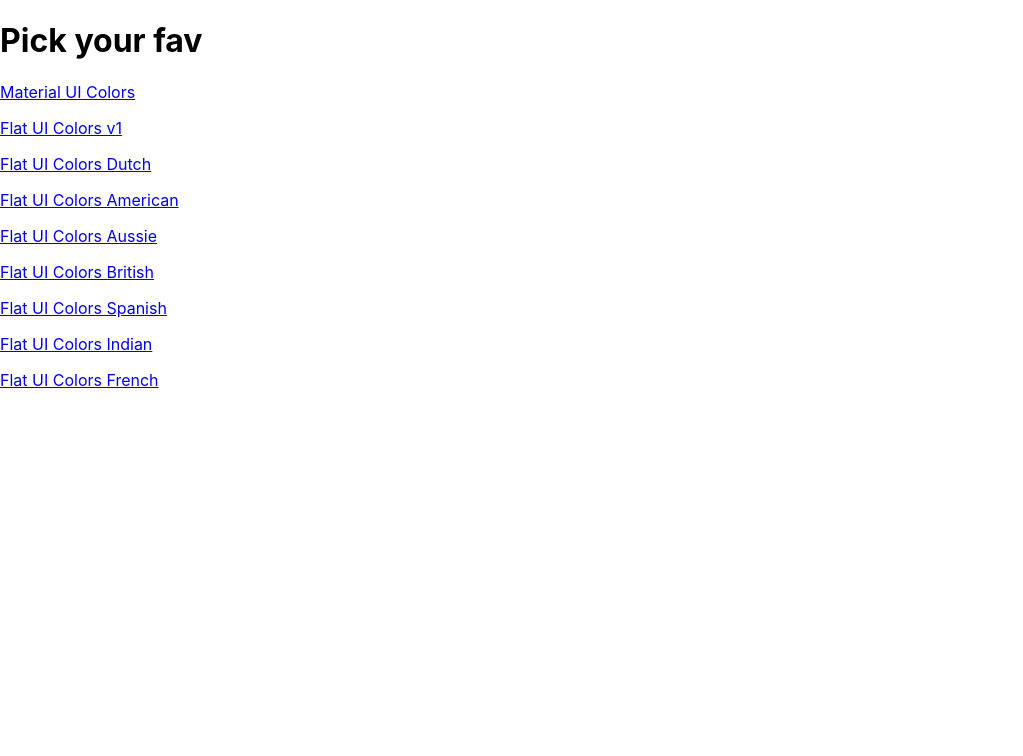
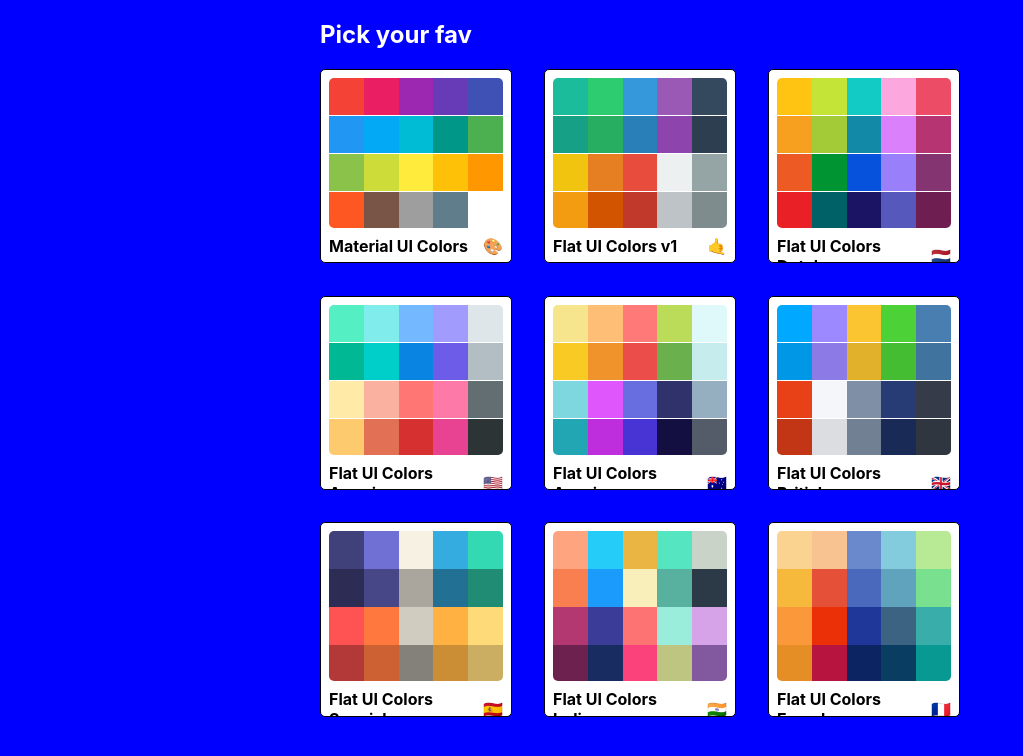
Before and after one commit to Igor2075/MCP, a React (Create React App) app in the folder color-picker/: page / in a window 1280 px wide. Shown: the top 756 px of the page, without its empty margins (0-1023 px from the left). Built offline with nearby package versions, Linux system fonts and the light colour scheme.

Commit message:
MiniPalette Landing Page

```diff
--- a/color-picker/src/App.js
+++ b/color-picker/src/App.js
@@ -1,8 +1,10 @@
 import React, { Component } from "react";
 import { Route, Switch } from "react-router-dom";
 import Palette from "./Palette";
+
 import PaletteList from "./PaletteList";
 import seedColors from "./seedColors";
+
 import { generatePalette } from "./colorhelpers";
 
 class App extends Component {
@@ -17,7 +19,9 @@
         <Route
           exact
           path="/"
-					render={() => <PaletteList palettes={seedColors} />}
+          render={(routeProps) => (
+            <PaletteList palettes={seedColors} {...routeProps} />
+          )}
         />
         <Route
           exact
--- /dev/null
+++ b/color-picker/src/MiniPalette.js
@@ -0,0 +1,70 @@
+import React from "react";
+import { withStyles } from "@material-ui/core/styles";
+
+const styles = {
+  root: {
+    backgroundColor: "white",
+    border: "1px solid black",
+    borderRadius: "5px",
+    padding: "0.5rem",
+    position: "relative",
+    overflow: "hidden",
+    "&:hover": {
+      cursor: "pointer",
+    },
+  },
+
+  colors: {
+    backgroundColor: "dae1e4",
+    height: "150px",
+    width: "100%",
+    borderRadius: "5px",
+    overflow: "hidden",
+  },
+
+  title: {
+    display: "flex",
+    justifyContent: "space-between",
+    alignItems: "center",
+    margin: "0",
+    color: "black",
+    paddingTop: "0.5rem",
+    fontSize: "1rem",
+    position: "relative",
+  },
+
+  emoji: {
+    marginLeft: "0.5rem",
+    fontSize: "1.5",
+  },
+
+  miniColor: {
+    height: "25%",
+    width: "20%",
+    display: "inline-block",
+    margin: "0 auto",
+    position: "relative",
+    marginBottom: "-3.5px",
+  },
+};
+
+function MiniPalette(props) {
+  const { classes, paletteName, emoji, colors } = props;
+  const miniColorBoxes = colors.map((color) => (
+    <div
+      className={classes.miniColor}
+      style={{ backgroundColor: color.color }}
+      key={color.name}
+    />
+  ));
+  return (
+    <div className={classes.root} onClick={props.handleClick}>
+      <div className={classes.colors}>{miniColorBoxes}</div>
+      <h5 className={classes.title}>
+        {paletteName} <span className={classes.emoji}>{emoji}</span>
+      </h5>
+    </div>
+  );
+}
+
+export default withStyles(styles)(MiniPalette);
--- a/color-picker/src/PaletteList.js
+++ b/color-picker/src/PaletteList.js
@@ -1,18 +1,61 @@
 import React, { Component } from "react";
+import { withStyles } from "@material-ui/core/styles";
 import { Link } from "react-router-dom";
+import MiniPalette from "./MiniPalette";
 
-export default class PaletteList extends Component {
+const styles = {
+  root: {
+    backgroundColor: "blue",
+    height: "100vh",
+    display: "flex",
+    alignItems: "flex-start",
+    justifyContent: "center",
+  },
+  container: {
+    width: "50%",
+    display: "flex",
+    alignItems: "flex-start",
+    flexDirection: "column",
+    flexWrap: "wrap",
+  },
+  nav: {
+    display: "flex",
+    width: "100%",
+    justifyContent: "space-between",
+    color: "white",
+  },
+  palettes: {
+    boxSizing: "border-box",
+    width: "100%",
+    display: "grid",
+    gridTemplateColumns: "repeat(3, 30%)",
+    gridGap: "5%",
+  },
+};
+
+class PaletteList extends Component {
+  goToPalette = (id) => {
+    this.props.history.push(`/palette/${id}`);
+  };
   render() {
-		const { palettes } = this.props;
+    const { palettes, classes } = this.props;
     return (
-			<div className="PaletteList">
+      <div className={classes.root}>
+        <div className={classes.container}>
+          <nav className={classes.nav}>
             <h1>Pick your fav</h1>
+          </nav>
+          <div className={classes.palettes}>
             {palettes.map((palette) => (
-					<p>
-						<Link to={`/palette/${palette.id}`}>{palette.paletteName}</Link>
-					</p>
+              <MiniPalette
+                {...palette}
+                handleClick={() => this.goToPalette(palette.id)}
+              />
             ))}
+          </div>
+        </div>
       </div>
     );
   }
 }
+export default withStyles(styles)(PaletteList);
```
Also changed, not shown: 1 other file (tests, documents, lock files or other folders). Lines whose indentation alone changed are shown as unchanged.
